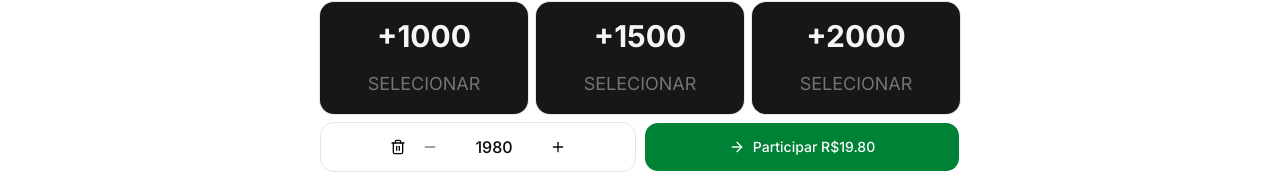
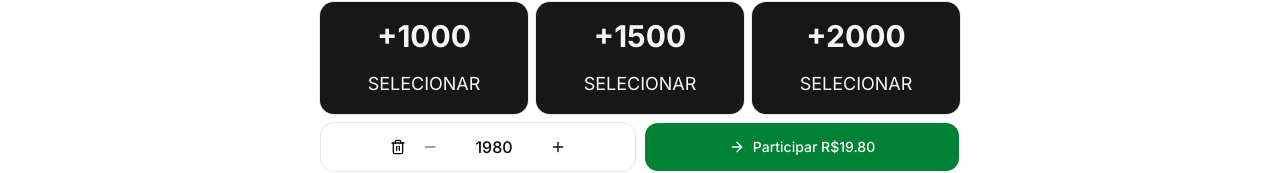
Before and after one commit to marcow01/rifa, a Next.js app: page / in a window 1280 px wide. Shown: the part 490-663 px from the top of the page. Built offline with nearby package versions, Linux system fonts and the light colour scheme; no server answers; the database is empty.

Commit message:
tamanho do selecionar

```diff
--- a/components/main.tsx
+++ b/components/main.tsx
@@ -179,7 +179,7 @@
                         <CardTitle className="font-bold text-3xl">+{amount}</CardTitle>
                         </CardHeader>
                         <CardContent>
-                            <p className="text-lg text-center text-muted-foreground">SELECIONAR</p>
+                            <p className="text-sm sm:text-base md:text-lg">SELECIONAR</p>
                         </CardContent>
                     </Card>
                 </button>
```
